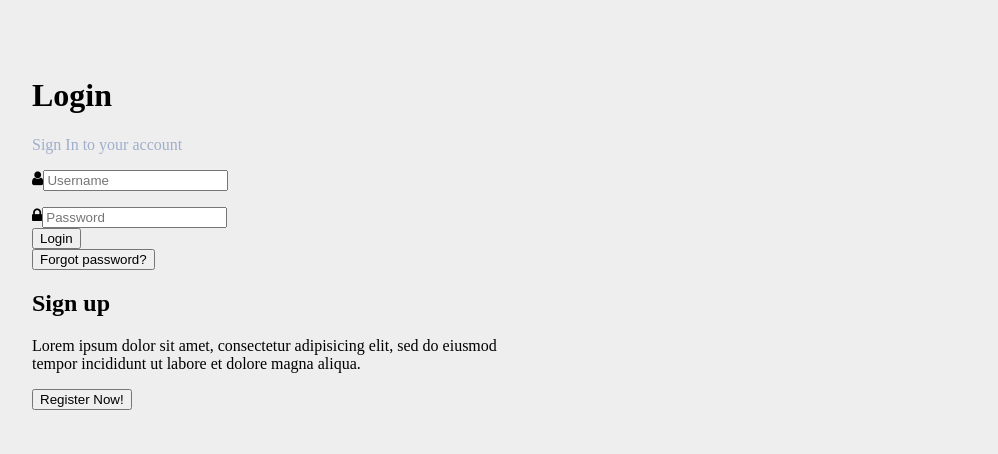
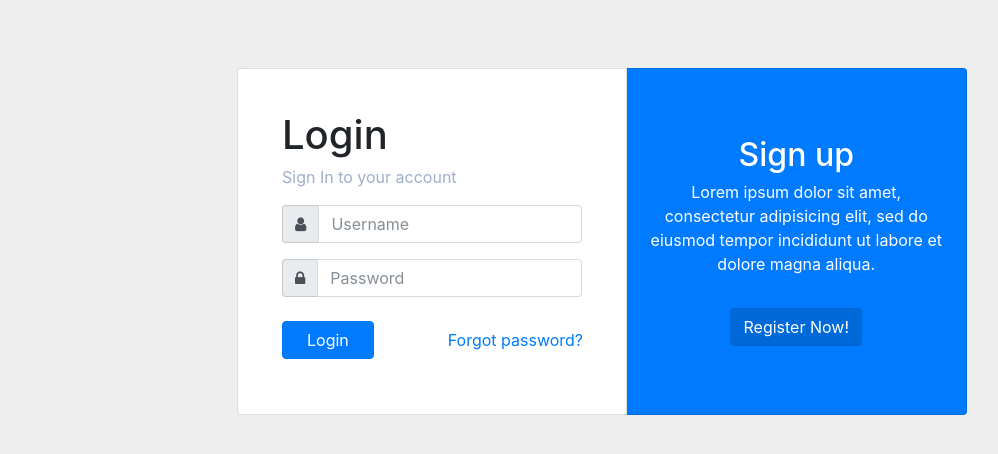
Before and after one commit to samDeakin04/WebPortal, a website: page views/welcome.html in a window 1280 px wide. Shown: the whole page, without its empty margins (38-1036 px from the left). Drawn offline with nearby package versions, Linux system fonts and the light colour scheme.

Commit message:
welcome bug fix

```diff
--- a/views/welcome.html
+++ b/views/welcome.html
@@ -1,5 +1,6 @@
 <!DOCTYPE html>
 <html lang="en">
+
 <head>
   <meta charset="UTF-8" />
   <meta name="Generator" content="EditPlus®" />
@@ -7,17 +8,17 @@
   <meta name="Keywords" content="" />
   <meta name="Description" content="" />
   <title>CSS</title>
-    <link
-      href="https://maxcdn.bootstrapcdn.com/font-awesome/4.3.0/css/font-awesome.min.css"
-      rel="stylesheet"
-    />
-    <link
-      href="../assets/css/custom.css"
-      rel="stylesheet"
-    />
+  <meta name="viewport" content="width=device-width, initial-scale=1">
+  <script src="https://code.jquery.com/jquery-1.10.2.min.js"></script>
+  <link href="https://netdna.bootstrapcdn.com/bootstrap/4.0.0-beta/css/bootstrap.min.css" rel="stylesheet">
+  <script src="https://netdna.bootstrapcdn.com/bootstrap/4.0.0-beta/js/bootstrap.min.js"></script>
+  <link href="../assets/css/custom.css" rel="stylesheet" />
 </head>
+
 <body>
-    <br /><br />
+  <link href="https://maxcdn.bootstrapcdn.com/font-awesome/4.3.0/css/font-awesome.min.css" rel="stylesheet">
+  <br>
+  <br>
   <div class="container">
     <div class="row justify-content-center">
       <div class="col-md-8">
@@ -27,52 +28,30 @@
               <h1>Login</h1>
               <p class="text-muted">Sign In to your account</p>
               <div class="input-group mb-3">
-                  <span class="input-group-addon"
-                    ><i class="fa fa-user"></i></span
-                  ><input
-                    type="text"
-                    class="form-control"
-                    placeholder="Username"
-                  />
+                <span class="input-group-addon"><i class="fa fa-user"></i></span>
+                <input type="text" class="form-control" placeholder="Username">
               </div>
               <div class="input-group mb-4">
-                  <span class="input-group-addon"
-                    ><i class="fa fa-lock"></i></span
-                  ><input
-                    type="password"
-                    class="form-control"
-                    placeholder="Password"
-                  />
+                <span class="input-group-addon"><i class="fa fa-lock"></i></span>
+                <input type="password" class="form-control" placeholder="Password">
               </div>
               <div class="row">
                 <div class="col-6">
-                    <button type="button" class="btn btn-primary px-4">
-                      Login
-                    </button>
+                  <button type="button" class="btn btn-primary px-4">Login</button>
                 </div>
                 <div class="col-6 text-right">
-                    <button type="button" class="btn btn-link px-0">
-                      Forgot password?
-                    </button>
+                  <button type="button" class="btn btn-link px-0">Forgot password?</button>
                 </div>
               </div>
             </div>
           </div>
-            <div
-              class="card text-white bg-primary py-5 d-md-down-none"
-              style="width: 44%"
-            >
+          <div class="card text-white bg-primary py-5 d-md-down-none" style="width:44%">
             <div class="card-body text-center">
               <div>
                 <h2>Sign up</h2>
-                  <p>
-                    Lorem ipsum dolor sit amet, consectetur adipisicing elit,
-                    sed do eiusmod tempor incididunt ut labore et dolore magna
-                    aliqua.
-                  </p>
-                  <button type="button" class="btn btn-primary active mt-3">
-                    Register Now!
-                  </button>
+                <p>Lorem ipsum dolor sit amet, consectetur adipisicing elit, sed do eiusmod tempor incididunt ut labore
+                  et dolore magna aliqua.</p>
+                <button type="button" class="btn btn-primary active mt-3">Register Now!</button>
               </div>
             </div>
           </div>
@@ -81,4 +60,5 @@
     </div>
   </div>
 </body>
+
 </html>
```
Also changed, not shown: assets/css/custom.css (line endings or trailing spaces). Lines whose indentation alone changed are shown as unchanged.
